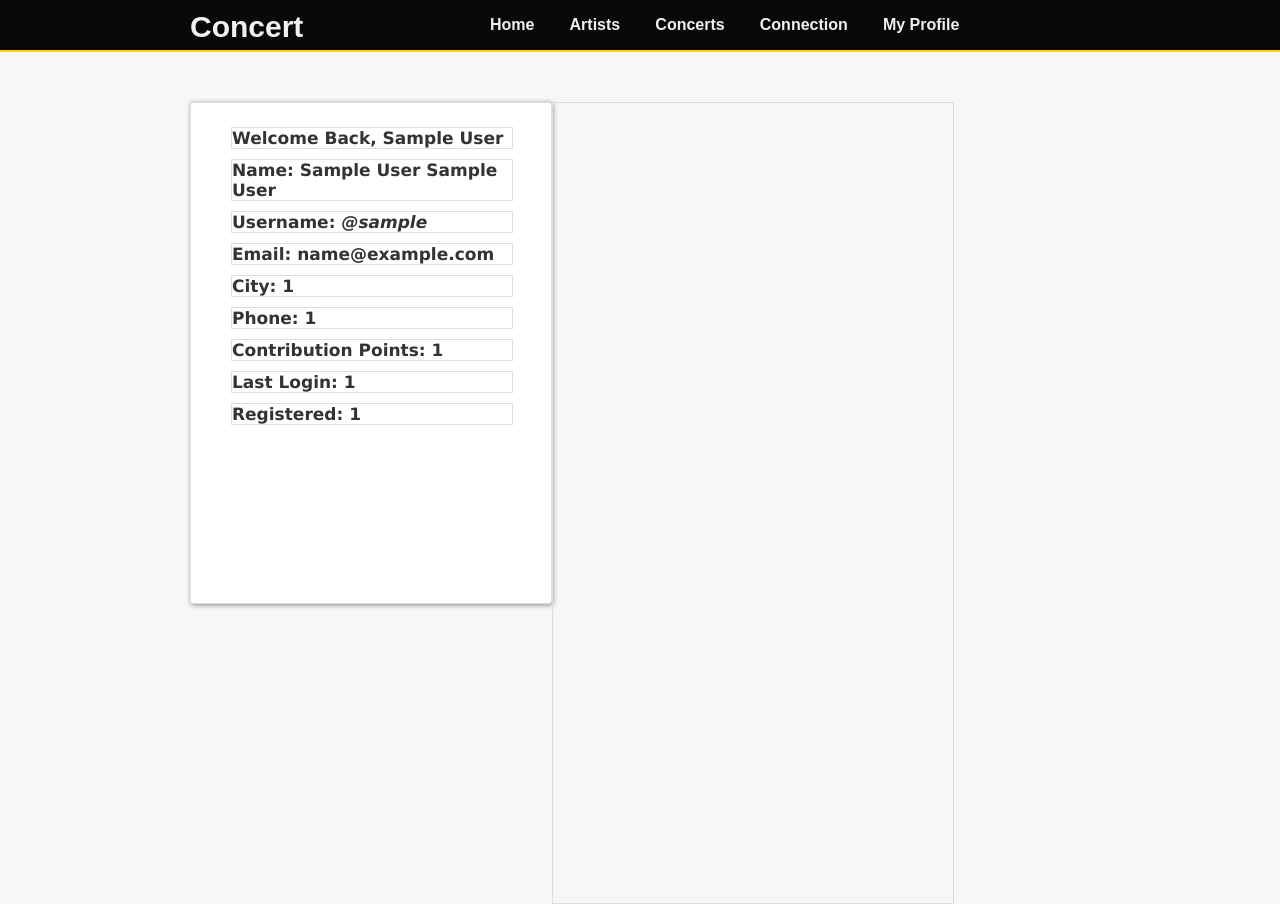
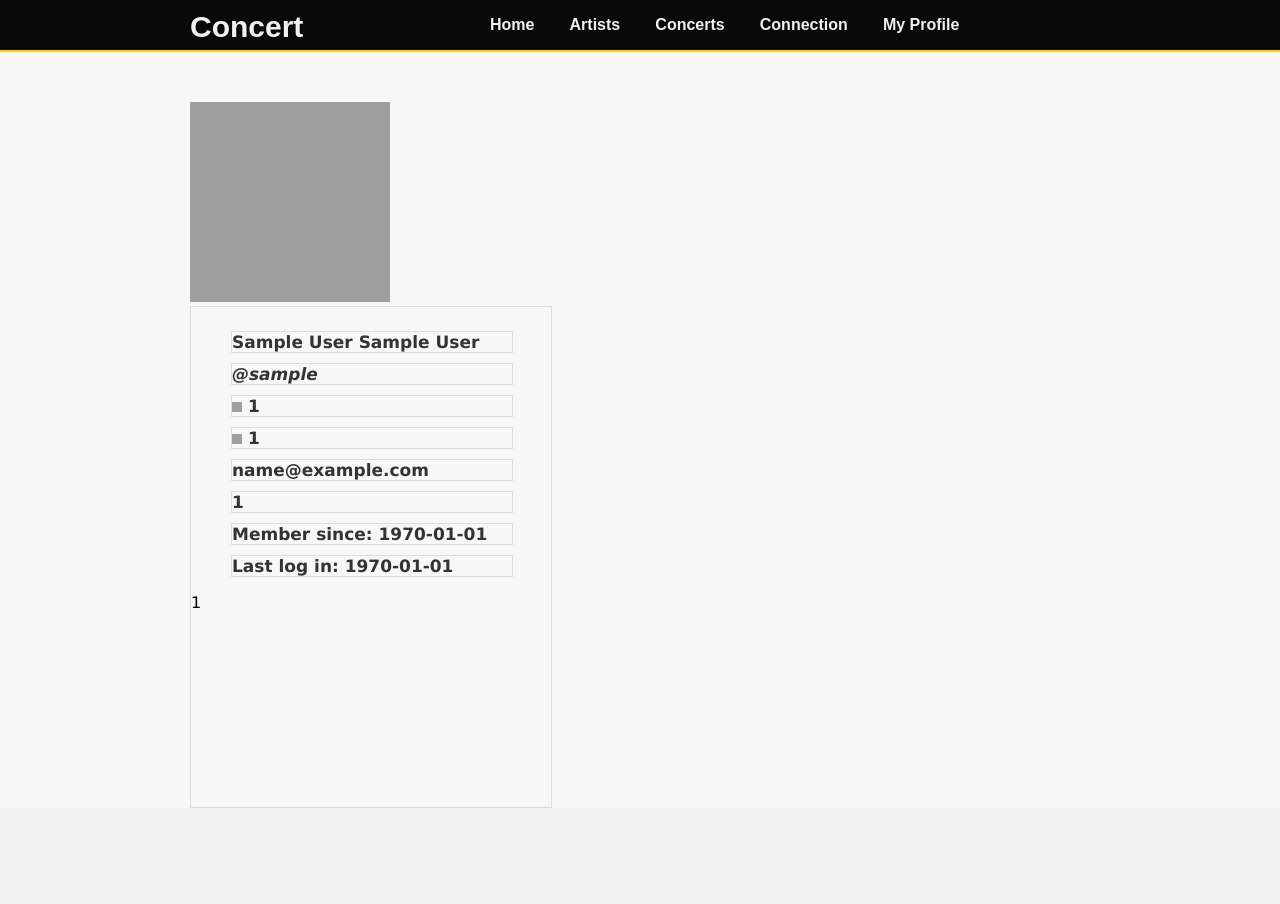
Before and after one commit to southpenguin/Concert, a PHP site: page /profile.php in a window 1280 px wide. After the commit the page ends 808 px from the top, so only its background shows below. Run offline with PHP 8.4, Linux system fonts and the light colour scheme; the visitor is signed in with stand-in values (Sample User, id 1); grey boxes are pictures that could not be loaded.

Commit message:
Update profile.php

```diff
--- a/php/profile.php
+++ b/php/profile.php
@@ -4,17 +4,18 @@
 if (!isset($_SESSION["UID"])) {
     header("Location:entry.php");
 } else {
-    $user = $_SESSION["UID"];
+    $uid = $_SESSION["UID"];
     $username = $_SESSION["Username"];
     $ufname = $_SESSION["FirstName"];
     $ulname = $_SESSION["LastName"];
-    $ufname = $_SESSION["FirstName"];
     $uemail = $_SESSION["Email"];
     $ucity = $_SESSION["City"];
     $uphone = $_SESSION["Phone"];
     $regtime = $_SESSION["RegTime"];
     $lastlogin = $_SESSION["RegTime"];
     $uscore = $_SESSION["Score"];
+    $ulink = $_SESSION["Link"];
+    $ubio = $_SESSION["Bio"];
 }
 ?>
 
@@ -23,7 +24,7 @@
 <html>
     <head>
         <meta charset="UTF-8">
-        <title>Home Page</title>
+        <title>Profile</title>
         <link rel ="stylesheet" href="css/style.css">
         <link rel ="stylesheet" href="css/profile.css">
     </head>
@@ -45,28 +46,38 @@
                 </div>
             </div>
         </div>
-        <div class="center">
+        <div id="content">
+            <div class="center">
+            <div id="potrait">
+                <img src="Pictures/Users/<?php echo $ulink; ?>" width="200" height="200">
+            </div>
+            <div id="profile">
 
-            <div class="box" id="profile">
-                <ul>
-                    <li>Welcome Back, <?php echo $ufname; ?></li>
-                    <li>Name: <?php echo $ufname." ".$ulname; ?></li>
-                    <li>Username: <span id="profileusername">@<?php echo $username; ?></span></li>
-                    <li>Email: <?php echo $uemail; ?></li>
-                    <li>City: <?php echo $ucity; ?></li>
-                    <li>Phone: <?php echo $uphone; ?></li>
-                    <li>Contribution Points: <?php echo $uscore; ?></li>
-                    <li>Last Login: <?php echo $lastlogin; ?></li>
-                    <li>Registered: <?php echo $regtime; ?></li>
+                <div id="bio">
+                    <ul>
+                        <li><?php echo $ufname." ".$ulname; ?></li>
+                        <li id="profileusername">@<?php echo $username; ?></li>
+                        <li><img src="Pictures/Logos/score.png" width=10px height=10px> <?php echo $uscore; ?></li>
+                        <li><img src="Pictures/Logos/at.png" width=10px height=10px> <?php echo $ucity; ?></li>
+                        <li><?php echo $uemail; ?></li>
+                        <li><?php echo $uphone; ?></li>
+                        <li id="reg">Member since: <?php echo date("Y-m-d", strtotime($regtime)); ?></li>
+                        <li id="lastlg">Last log in: <?php echo date("Y-m-d", strtotime($lastlogin)); ?></li>
 
-                </ul>
+                    </ul>
+                    <div id="biocontent">
+                        <?php echo $ubio; ?>
+                    </div>
+                </div>
+            </div>
+            </div>
+        </div>
 
-            </div>
 
             <div class="right">
 
             </div>
 
-        </div>
+
     </body>
 </html>
```
